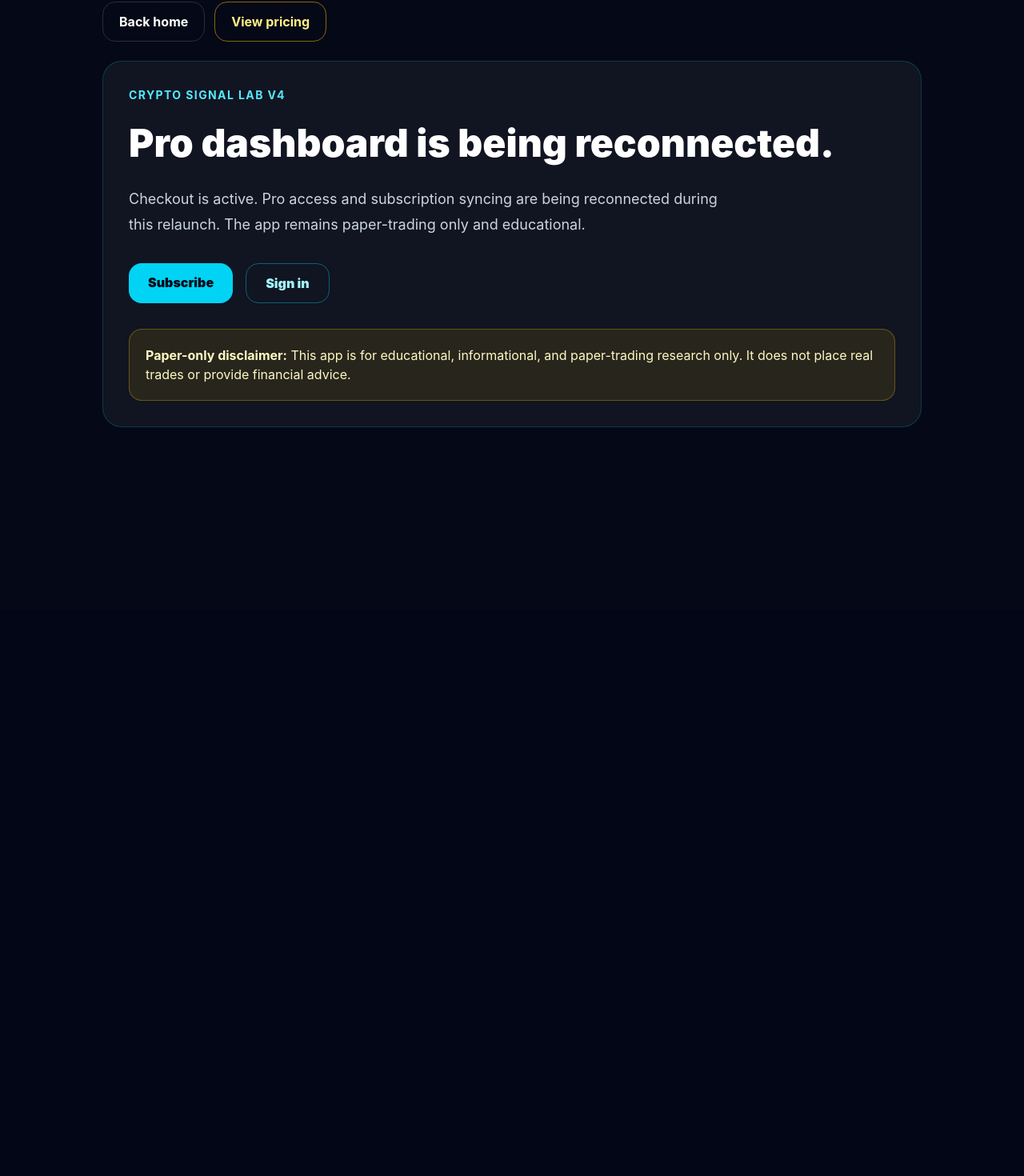
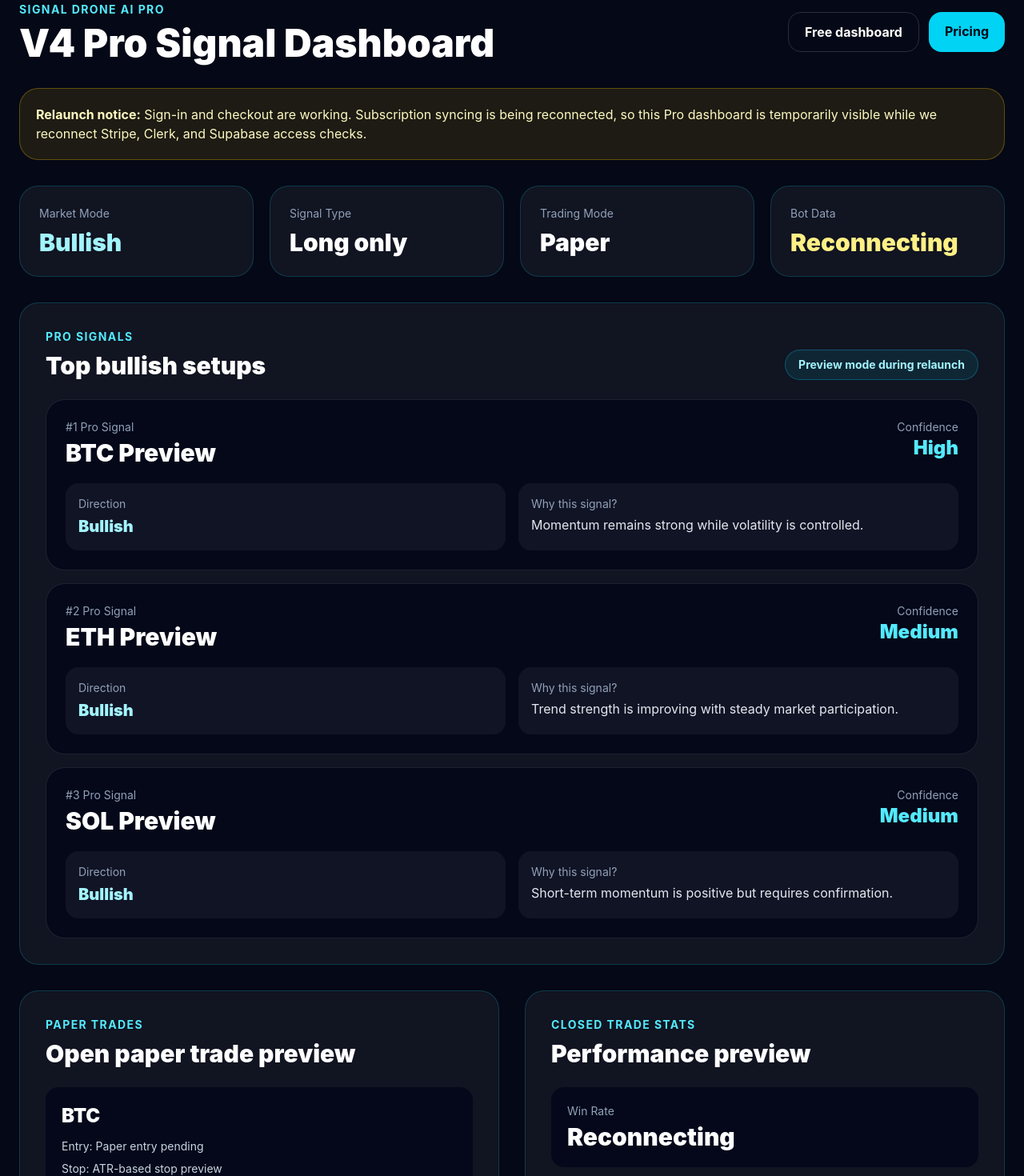
Before and after one commit to Jrudicel519/signaldrone-ai-new-live, a Next.js app: page /pro in a window 1280 px wide. Shown: the part 38-1508 px from the top of the page at 80% size. Before the commit the page ends 800 px from the top, so only its background shows below. Built offline with nearby package versions, Linux system fonts and the light colour scheme.

Commit message:
Restore Pro dashboard preview

```diff
--- a/src/app/pro/page.tsx
+++ b/src/app/pro/page.tsx
@@ -1,60 +1,205 @@
 import Link from "next/link";
+
+const topSignals = [
+  {
+    rank: 1,
+    symbol: "BTC Preview",
+    confidence: "High",
+    direction: "Bullish",
+    reason: "Momentum remains strong while volatility is controlled.",
+  },
+  {
+    rank: 2,
+    symbol: "ETH Preview",
+    confidence: "Medium",
+    direction: "Bullish",
+    reason: "Trend strength is improving with steady market participation.",
+  },
+  {
+    rank: 3,
+    symbol: "SOL Preview",
+    confidence: "Medium",
+    direction: "Bullish",
+    reason: "Short-term momentum is positive but requires confirmation.",
+  },
+];
+
+const paperTrades = [
+  {
+    symbol: "BTC",
+    entry: "Paper entry pending",
+    stop: "ATR-based stop preview",
+    target: "Next resistance preview",
+  },
+  {
+    symbol: "ETH",
+    entry: "Paper entry pending",
+    stop: "ATR-based stop preview",
+    target: "Next resistance preview",
+  },
+];
 
 export default function ProPage() {
   return (
     <main className="min-h-screen bg-[#050816] px-6 py-10 text-white">
-      <div className="mx-auto max-w-5xl">
-        <div className="mb-6 flex flex-wrap gap-3">
-          <Link
-            href="/"
-            className="rounded-2xl border border-white/15 px-5 py-3 font-bold text-white"
-          >
-            Back home
-          </Link>
-
-          <Link
-            href="/pricing"
-            className="rounded-2xl border border-yellow-400/50 px-5 py-3 font-bold text-yellow-200"
-          >
-            View pricing
-          </Link>
-        </div>
-
-        <section className="rounded-3xl border border-cyan-400/20 bg-white/5 p-8">
-          <div className="text-sm font-bold uppercase tracking-widest text-cyan-300">
-            Crypto Signal Lab V4
+      <div className="mx-auto max-w-7xl">
+        <header className="flex flex-wrap items-center justify-between gap-4">
+          <div>
+            <div className="text-sm font-bold uppercase tracking-widest text-cyan-300">
+              Signal Drone AI Pro
+            </div>
+            <h1 className="mt-2 text-4xl font-black md:text-5xl">
+              V4 Pro Signal Dashboard
+            </h1>
           </div>
 
-          <h1 className="mt-5 text-5xl font-black leading-tight">
-            Pro dashboard is being reconnected.
-          </h1>
-
-          <p className="mt-6 max-w-3xl text-lg leading-8 text-slate-300">
-            Checkout is active. Pro access and subscription syncing are being reconnected
-            during this relaunch. The app remains paper-trading only and educational.
-          </p>
-
-          <div className="mt-8 flex flex-wrap gap-4">
+          <div className="flex flex-wrap gap-3">
             <Link
-              href="/pricing"
-              className="rounded-2xl bg-cyan-400 px-6 py-3 font-black text-slate-950"
+              href="/"
+              className="rounded-2xl border border-white/15 px-5 py-3 font-bold text-white"
             >
-              Subscribe
+              Free dashboard
             </Link>
 
             <Link
-              href="/sign-in"
-              className="rounded-2xl border border-cyan-400/40 px-6 py-3 font-black text-cyan-200"
+              href="/pricing"
+              className="rounded-2xl bg-cyan-400 px-5 py-3 font-bold text-slate-950"
             >
-              Sign in
+              Pricing
             </Link>
           </div>
+        </header>
 
-          <div className="mt-8 rounded-2xl border border-yellow-400/30 bg-yellow-400/10 p-5 text-yellow-100">
-            <strong>Paper-only disclaimer:</strong> This app is for educational,
-            informational, and paper-trading research only. It does not place real trades
-            or provide financial advice.
+        <section className="mt-8 rounded-3xl border border-yellow-400/30 bg-yellow-400/10 p-5 text-yellow-100">
+          <strong>Relaunch notice:</strong> Sign-in and checkout are working. Subscription
+          syncing is being reconnected, so this Pro dashboard is temporarily visible while
+          we reconnect Stripe, Clerk, and Supabase access checks.
+        </section>
+
+        <section className="mt-8 grid gap-5 md:grid-cols-4">
+          <div className="rounded-3xl border border-cyan-400/20 bg-white/5 p-6">
+            <div className="text-sm text-slate-400">Market Mode</div>
+            <div className="mt-2 text-3xl font-black text-cyan-200">Bullish</div>
           </div>
+
+          <div className="rounded-3xl border border-cyan-400/20 bg-white/5 p-6">
+            <div className="text-sm text-slate-400">Signal Type</div>
+            <div className="mt-2 text-3xl font-black">Long only</div>
+          </div>
+
+          <div className="rounded-3xl border border-cyan-400/20 bg-white/5 p-6">
+            <div className="text-sm text-slate-400">Trading Mode</div>
+            <div className="mt-2 text-3xl font-black">Paper</div>
+          </div>
+
+          <div className="rounded-3xl border border-cyan-400/20 bg-white/5 p-6">
+            <div className="text-sm text-slate-400">Bot Data</div>
+            <div className="mt-2 text-3xl font-black text-yellow-200">Reconnecting</div>
+          </div>
+        </section>
+
+        <section className="mt-8 rounded-3xl border border-cyan-400/20 bg-white/5 p-8">
+          <div className="flex flex-wrap items-end justify-between gap-4">
+            <div>
+              <div className="text-sm font-bold uppercase tracking-widest text-cyan-300">
+                Pro Signals
+              </div>
+              <h2 className="mt-2 text-3xl font-black">Top bullish setups</h2>
+            </div>
+
+            <div className="rounded-full border border-cyan-400/30 bg-cyan-400/10 px-4 py-2 text-sm font-bold text-cyan-200">
+              Preview mode during relaunch
+            </div>
+          </div>
+
+          <div className="mt-6 space-y-4">
+            {topSignals.map((signal) => (
+              <div
+                key={signal.rank}
+                className="rounded-3xl border border-white/10 bg-slate-950/80 p-6"
+              >
+                <div className="flex flex-wrap items-start justify-between gap-4">
+                  <div>
+                    <div className="text-sm text-slate-400">#{signal.rank} Pro Signal</div>
+                    <div className="mt-1 text-3xl font-black">{signal.symbol}</div>
+                  </div>
+
+                  <div className="text-right">
+                    <div className="text-sm text-slate-400">Confidence</div>
+                    <div className="text-2xl font-black text-cyan-300">
+                      {signal.confidence}
+                    </div>
+                  </div>
+                </div>
+
+                <div className="mt-5 grid gap-4 md:grid-cols-2">
+                  <div className="rounded-2xl bg-white/5 p-4">
+                    <div className="text-sm text-slate-400">Direction</div>
+                    <div className="mt-1 text-xl font-black text-cyan-200">
+                      {signal.direction}
+                    </div>
+                  </div>
+
+                  <div className="rounded-2xl bg-white/5 p-4">
+                    <div className="text-sm text-slate-400">Why this signal?</div>
+                    <div className="mt-1 text-slate-200">{signal.reason}</div>
+                  </div>
+                </div>
+              </div>
+            ))}
+          </div>
+        </section>
+
+        <section className="mt-8 grid gap-8 lg:grid-cols-2">
+          <div className="rounded-3xl border border-cyan-400/20 bg-white/5 p-8">
+            <div className="text-sm font-bold uppercase tracking-widest text-cyan-300">
+              Paper Trades
+            </div>
+            <h2 className="mt-2 text-3xl font-black">Open paper trade preview</h2>
+
+            <div className="mt-6 space-y-4">
+              {paperTrades.map((trade) => (
+                <div key={trade.symbol} className="rounded-2xl bg-slate-950/80 p-5">
+                  <div className="text-2xl font-black">{trade.symbol}</div>
+                  <div className="mt-3 space-y-2 text-sm text-slate-300">
+                    <div>Entry: {trade.entry}</div>
+                    <div>Stop: {trade.stop}</div>
+                    <div>Target: {trade.target}</div>
+                  </div>
+                </div>
+              ))}
+            </div>
+          </div>
+
+          <div className="rounded-3xl border border-cyan-400/20 bg-white/5 p-8">
+            <div className="text-sm font-bold uppercase tracking-widest text-cyan-300">
+              Closed Trade Stats
+            </div>
+            <h2 className="mt-2 text-3xl font-black">Performance preview</h2>
+
+            <div className="mt-6 grid gap-4">
+              <div className="rounded-2xl bg-slate-950/80 p-5">
+                <div className="text-sm text-slate-400">Win Rate</div>
+                <div className="mt-1 text-3xl font-black">Reconnecting</div>
+              </div>
+
+              <div className="rounded-2xl bg-slate-950/80 p-5">
+                <div className="text-sm text-slate-400">Average Hold</div>
+                <div className="mt-1 text-3xl font-black">ATR-based</div>
+              </div>
+
+              <div className="rounded-2xl bg-slate-950/80 p-5">
+                <div className="text-sm text-slate-400">Risk Mode</div>
+                <div className="mt-1 text-3xl font-black">Paper only</div>
+              </div>
+            </div>
+          </div>
+        </section>
+
+        <section className="mt-8 rounded-3xl border border-red-400/30 bg-red-500/10 p-6 text-red-100">
+          <strong>Important disclaimer:</strong> Signal Drone AI is for educational,
+          informational, and paper-trading research only. It does not place real trades,
+          manage user funds, connect to exchange accounts, or provide financial advice.
         </section>
       </div>
     </main>
```
